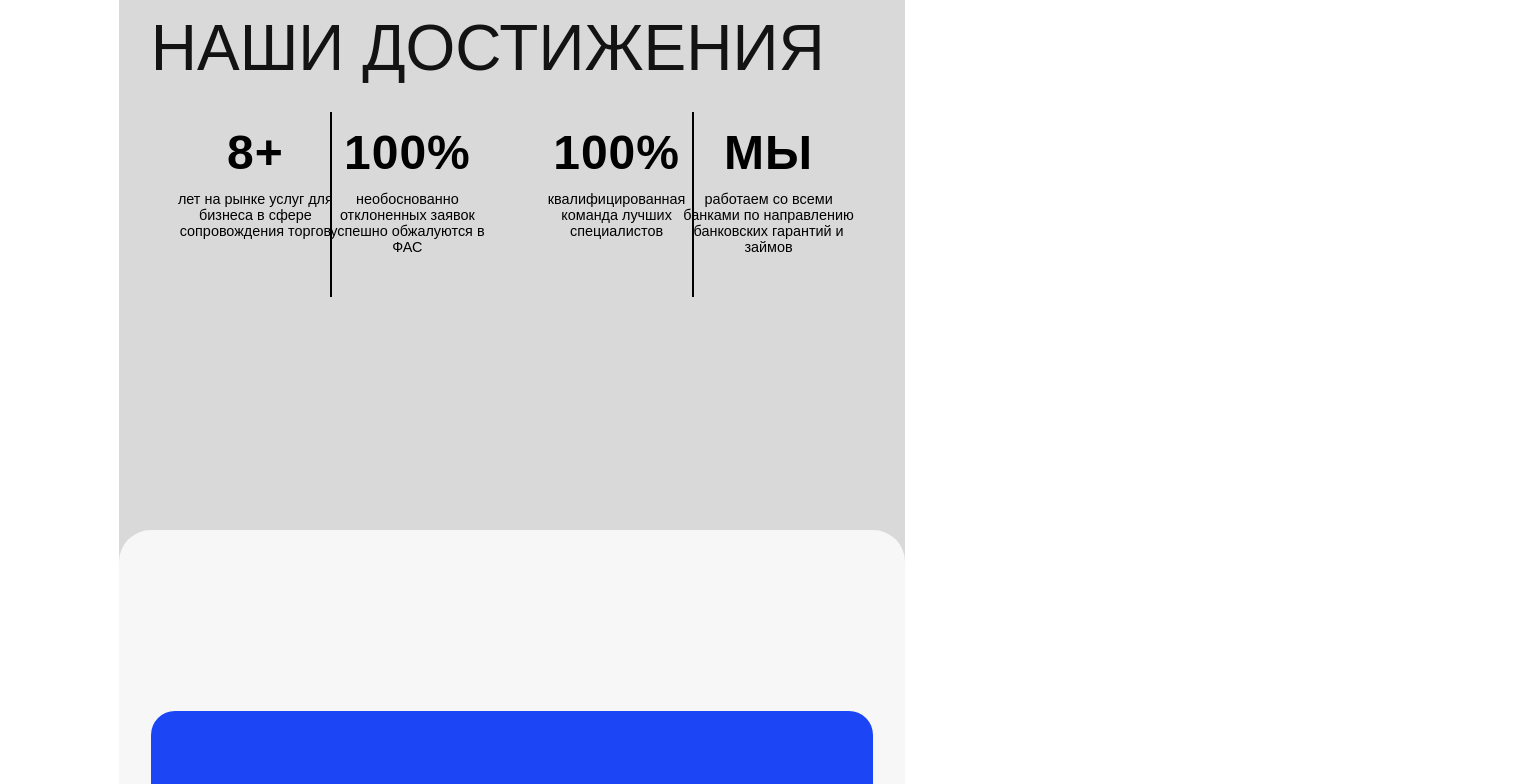
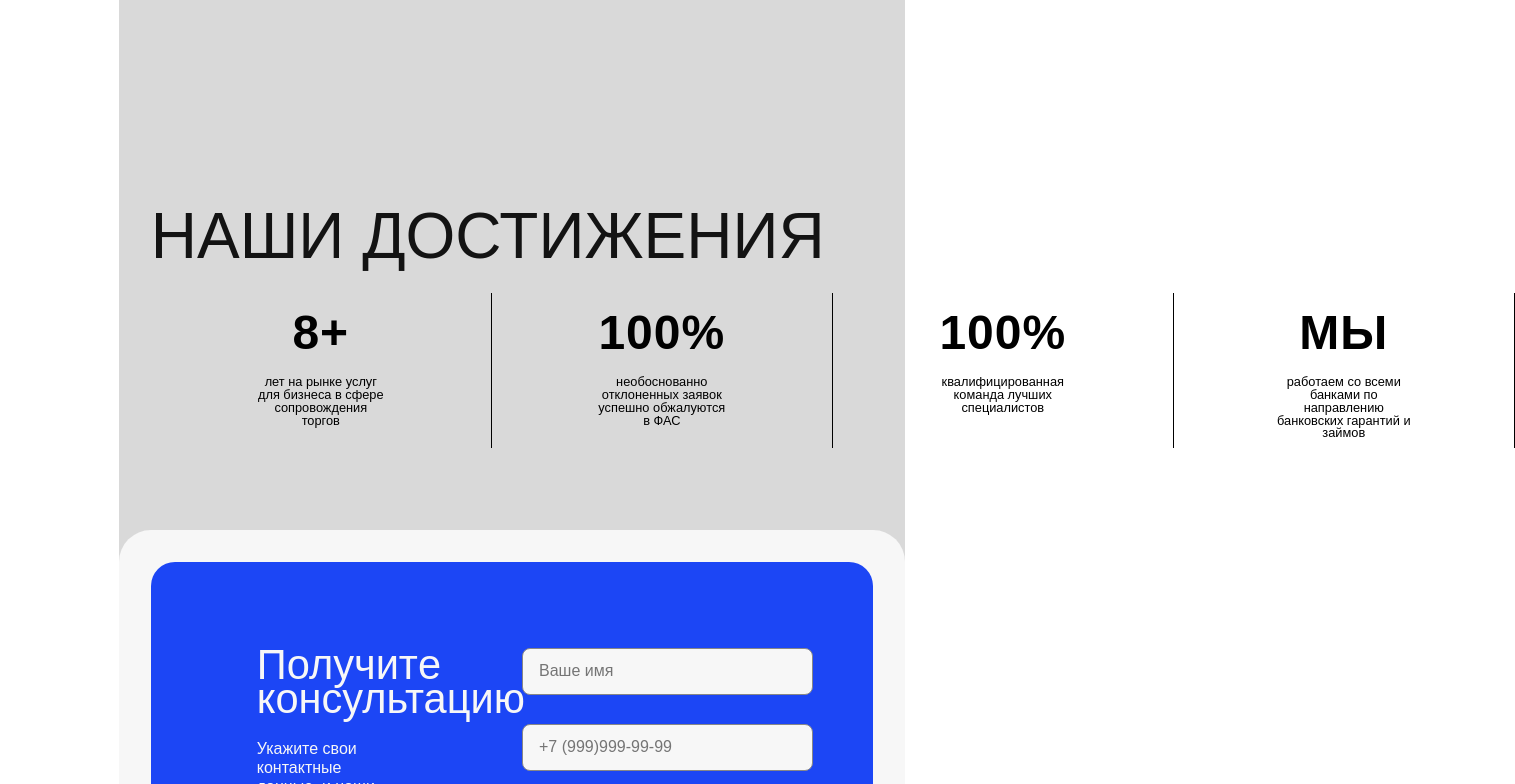
Before and after one commit to Primus-max/profit-group, a Vue app: page / in a window 1024 px wide. Shown: the part 1800-2584 px from the top of the page, 1515 px wide, since content can reach past the window. Built offline with nearby package versions, Linux system fonts and the light colour scheme; a web font is replaced by a local one.

Commit message:
[achievements] закончена адаптивная верстка секции "наши достижения",внесены минимальные поправки по сайту (мини-фиксы уехавших элементов)

```diff
--- a/src/components/sections/AboutUs.vue
+++ b/src/components/sections/AboutUs.vue
@@ -21,6 +21,7 @@ import BaseSection from '@/components/sections/base/BaseSection.vue'
   font-size: 2.5rem;
   font-weight: var(--fw-light);
   margin-bottom: 1.5rem;
+  padding-top:50px;
   color: var(--color-black);
   text-align: left;
 }
--- a/src/components/sections/Banner.vue
+++ b/src/components/sections/Banner.vue
@@ -1,6 +1,8 @@
 <template>
   <BaseSection background="var(--color-gray2)" :z-index="1">
+    <div class="baner-info">
     <h1 class="banner__title">Profit GROUP</h1>
+    </div>
   </BaseSection>
 </template>
 
@@ -9,6 +11,14 @@ import BaseSection from '@/components/sections/base/BaseSection.vue'
 </script>
 
 <style scoped>
+.baner-info{
+  width: 100%;
+    height: 100%;
+    display: flex;
+    flex-direction: column;
+    justify-content: center;
+    align-items: center;
+}
 .banner__title {
   font-size: 2.5rem;
   font-weight: var(--fw-bold);
--- a/src/components/sections/GetConsultation.vue
+++ b/src/components/sections/GetConsultation.vue
@@ -129,11 +129,15 @@ const isChecked = ref(false)
     text-align: left;
 }
 
-@media (min-width: 768px) {
+@media screen and (min-width: 768px) and (min-width:650px) and (orientation:landscape){
     .get-consultation__title {
         font-size: 3.25rem;
     }
-
+    .get-consultation__container{
+        width: 100% ;
+        height: 68%;
+        display: flex;
+    }
 }
 
 
@@ -185,7 +189,7 @@ const isChecked = ref(false)
     }
     .get-consultation__container{
         width: 100%;
-        height: 100%;
+        height: 50%;
         display: flex;
     }
 }
--- a/src/components/sections/OurAchievements.vue
+++ b/src/components/sections/OurAchievements.vue
@@ -1,22 +1,41 @@
 <template>
-    <BaseSection
-        background="var(--color-gray4)"
-        :z-index="3"
-        has-radius
-    >
+    <BaseSection background="var(--color-gray4)" :z-index="3" has-radius>
         <div class="our-achievements_conteiner">
+            <div class="our-achievements_content">
                 <h2 class="our-achievements__title">НАШИ ДОСТИЖЕНИЯ</h2>
                 <div class="our-achievements-text">
+
                     <div class="floor-1">
-        <div class="achievements-info" > <div><span class="achievements-info__title">8+</span><p class="achievements-info__description">лет на рынке услуг для бизнеса в сфере сопровождения торгов</p></div></div>
+                        <div class="achievements-info">
+                            <div class="info-text"><span class="achievements-info__title">8+</span>
+                                <p class="achievements-info__description">лет на рынке услуг для бизнеса в сфере
+                                    сопровождения торгов</p>
+                            </div>
+                        </div>
                         <div class="vertical-line"></div>
-        <div class="achievements-info"><div><span class="achievements-info__title">100%</span><p class="achievements-info__description">необоснованно отклоненных заявок успешно обжалуются в ФАС</p></div></div>
+                        <div class="achievements-info">
+                            <div class="info-text"><span class="achievements-info__title">100%</span>
+                                <p class="achievements-info__description">необоснованно отклоненных заявок успешно
+                                    обжалуются в ФАС</p>
+                            </div>
+                        </div>
                     </div>
                     <hr width="100%" size="3" color="black" class="mobail-achievements__seporator">
                     <div class="floor-2">
-        <div class="achievements-info" > <div><span class="achievements-info__title" >100%</span><p class="achievements-info__description">квалифицированная команда лучших специалистов</p></div></div>
+                        <div class="achievements-info">
+                            <div class="info-text"><span class="achievements-info__title">100%</span>
+                                <p class="achievements-info__description">квалифицированная команда лучших специалистов
+                                </p>
+                            </div>
+                        </div>
                         <div class="vertical-line"></div>
-        <div class="achievements-info"><div> <span class="achievements-info__title">МЫ</span> <p class="achievements-info__description">работаем со всеми банками по направлению банковских гарантий и займов</p></div></div>
+                        <div class="achievements-info">
+                            <div class="info-text"> <span class="achievements-info__title">МЫ</span>
+                                <p class="achievements-info__description">работаем со всеми банками по направлению
+                                    банковских гарантий и займов</p>
+                            </div>
+                        </div>
+                    </div>
                 </div>
             </div>
         </div>
@@ -30,42 +49,46 @@ import BaseSection from '@/components/sections/base/BaseSection.vue'
 <style scoped>
 /* мобильная */
 
-.our-achievements_conteiner{
+.our-achievements_conteiner {
     width: 100%;
     height: 100%;
     display: flex;
     flex-direction: column;
     flex-wrap: wrap;
+    justify-content: space-around;
 }
 
 
 .our-achievements__title {
     width: 50%;
-    line-height:40px;
+    line-height: 40px;
     font-size: 2.5rem;
     font-weight: var(--fw-medium);
     color: var(--color-black);
-    text-align:left;
+    text-align: left;
     padding-bottom: 30px;
 
 }
 
-.our-achievements-text{
+.our-achievements-text {
     width: 100%;
     height: 100%;
     display: flex;
     flex-direction: column;
-    flex-wrap: wrap;
+    flex-wrap: nowrap;
 }
-.floor-1{
+
+.floor-1 {
     display: flex;
-    justify-content: space-between;
+    justify-content: space-evenly;
 }
-.floor-2{
+
+.floor-2 {
     display: flex;
-    justify-content: space-between;
+    justify-content: space-evenly;
 }
-.achievements-info{
+
+.achievements-info {
     width: 150px;
     height: 210px;
     display: flex;
@@ -75,56 +98,82 @@ import BaseSection from '@/components/sections/base/BaseSection.vue'
 
 }
 
-.achievements-info__description{
+.achievements-info__description {
     height: 100px;
     width: 200px;
-    padding:0 8px;
+    padding: 0 8px;
     font-size: 0.9rem;
-    line-height:1rem;
+    line-height: 1rem;
     text-justify: newspaper;
 
 
 }
-.achievements-info__title{
+
+.achievements-info__title {
     font-size: 3rem;
     font-weight: var(--fw-bold);
     letter-spacing: 1px;
 }
 
-.vertical-line{
+.vertical-line {
     height: 185px;
     margin-top: 14px;
     border: 1px solid black;
 }
 
-.mobail-achievements__seporator{
+.mobail-achievements__seporator {
     display: block;
 }
 
+.our-achievements_content {
+    height: 50%;
+    width: 100%;
+    display: flex;
+    flex-direction: column;
+
+
+}
+
+
 /* планшет */
-@media (min-width: 768px) {
+@media (min-width: 600px) and ( max-width:1024px) {
+
     .our-achievements__title {
-        font-size: 3rem;
         width: 100%;
-    line-height:40px;
+        line-height: 40px;
         font-size: 2.5rem;
         font-weight: var(--fw-medium);
         color: var(--color-black);
-    text-align:left;
+        text-align: left;
         padding-bottom: 30px;
 
     }
-    .mobail-achievements__seporator{
+
+    .achievements-info__description {
+    height: 50px;
+    width: 150px;
+    font-size: 0.8rem;
+    line-height: 0.8rem;
+    text-justify:initial;
+}
+
+    .mobail-achievements__seporator {
         display: none;
     }
-.our-achievements-text{
 
+    .vertical-line {
+        display: none;
+    }
+
+    .our-achievements-text {
         width: 100%;
-        height: 100%;
+        height: 15%;
         display: flex;
         flex-direction: row;
-        justify-content: space-around;
+        justify-content: center;
+        align-items: flex-end;
     }
+
     .our-achievements_conteiner {
         width: 100%;
         height: 100%;
@@ -132,7 +181,40 @@ import BaseSection from '@/components/sections/base/BaseSection.vue'
         flex-wrap: wrap;
         justify-content: center;
         flex-direction: row;
+        align-content: flex-end;
+    }
 
+    .our-achievements_content {
+        height: 100%;
+        width: 100%;
+        display: flex;
+        flex-direction: column;
+        justify-content: flex-end;
+        padding-bottom: 80px;
+    }
+
+    .info-text{
+        width: 100%;
+        height: 100%;
+        display: flex;
+        flex-direction: column;
+        padding-bottom: 20px;
+        border-right: 1px solid black;
+        align-items: center;
+        justify-content: center;
+        flex-wrap: nowrap;
+        text-align: center;
+    }
+    .info-text:not(:last-child) {
+        border-right:0px solid;
+    }
+    .achievements-info {
+        width: 100%;
+        height: 100%;
+        display: flex;
+        flex-direction: column;
+        align-items: flex-start;
+        justify-content: center;
 }
 }
 
@@ -146,10 +228,69 @@ import BaseSection from '@/components/sections/base/BaseSection.vue'
 /* десктоп */
 @media (min-width: 1024px) {
     .our-achievements__title {
+        width: 100%;
+        line-height: 40px;
         font-size: 4rem;
+        font-weight: var(--fw-medium);
+        color: var(--color-black);
+        text-align: left;
+        padding-bottom: 30px;
+
     }
-    .mobail-achievements__seporator{
+
+    .mobail-achievements__seporator {
         display: none;
+    }
+
+    .vertical-line {
+        display: none;
+    }
+
+    .our-achievements-text {
+        width: 341px;
+        height: 155px;
+        display: flex;
+        flex-direction: row;
+        justify-content: space-around;
+        align-items: flex-end;
+
+    }
+
+    .our-achievements_conteiner {
+        width: 100%;
+        height: 100%;
+        display: flex;
+        flex-wrap: wrap;
+        justify-content: center;
+        flex-direction: row;
+        align-content: flex-end;
+    }
+
+    .our-achievements_content {
+        height: 50%;
+        width: 100%;
+        display: flex;
+        flex-direction: column;
+        justify-content: space-evenly;
+        padding-top: 40px;
+    }
+
+    .info-text{
+        width: 341px;
+        height: 155px;
+        display: flex;
+        flex-direction: column;
+        border-right: 1px solid black ;
+        justify-content: space-around;
+        align-items: center;
+    }
+    .achievements-info {
+        width: 100%;
+        height: 100%;
+        display: flex;
+        flex-direction: column;
+        align-items: flex-start;
+        justify-content: center;
 }
 }
 </style>
--- a/src/components/sections/base/BaseSection.vue
+++ b/src/components/sections/base/BaseSection.vue
@@ -53,12 +53,14 @@ defineProps({
 
 .base-section__container {
   width: 92%;
+  height: 100%;
   /* padding: 1rem; */
   margin: 0 auto;
 }
 
 .base-section__content {
   width: 100%;
+  height: 100%;
   margin: 0 auto;
   text-align: center;
 }
```
Lines whose indentation alone changed are shown as unchanged.
